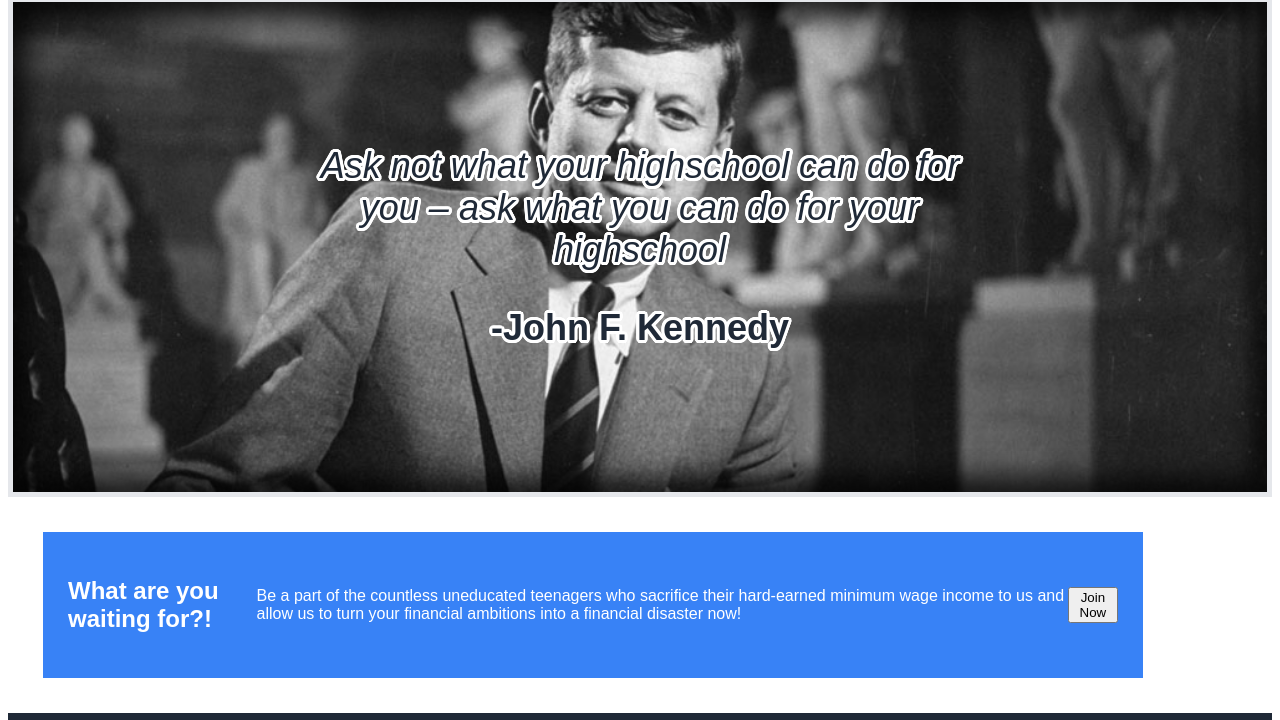
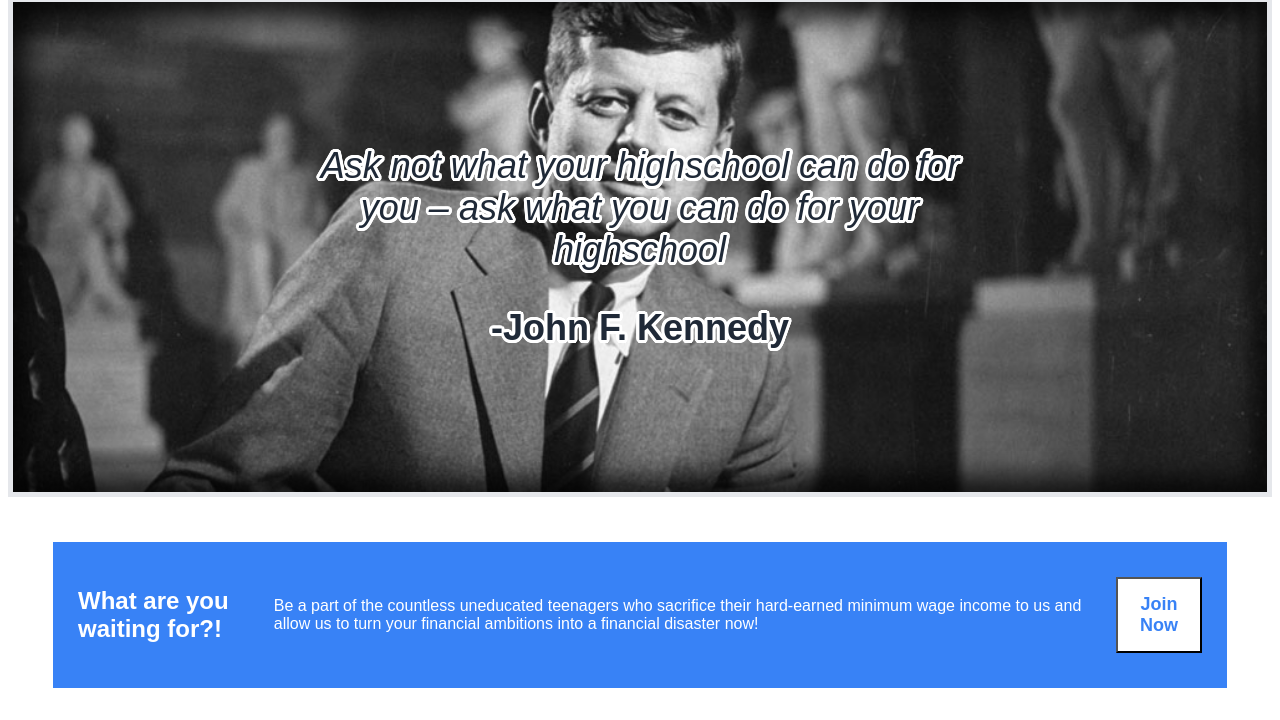
Before and after one commit to GheeMann/landing-page-project, a plain HTML site: page index.html in a window 1280 px wide. Shown: the part 1143-1863 px from the top of the page. Drawn offline with Linux system fonts and the light colour scheme.

Commit message:
Prettied sign up button. To do: Fix flex items

```diff
--- a/style.css
+++ b/style.css
@@ -157,14 +157,30 @@
 }
 .signupBlock {
     background-color: #3882f6;
-    max-width: 1100px;
+    max-width: fit-content;
     display: flex;
     justify-content: center;
     align-items: center;
     color: white;
     font-family: Arial, Helvetica, sans-serif;
-    margin: 35px;
+    margin: 45px;
     padding: 25px;
+}
+.signupText {
+    display: inline-block;
+    margin: auto;
+    flex-direction: column;
+}
+.signupBlock > button {
+    display: flex;
+    justify-content: center;
+    align-items: center;
+    background-color: white;
+    color: #3882f6;
+    font-family: Arial, Helvetica, sans-serif;
+    font-weight: bold;
+    font-size: 18px;
+    padding: 15px;
 }
 footer {
     background-color: #1f2937;
```
